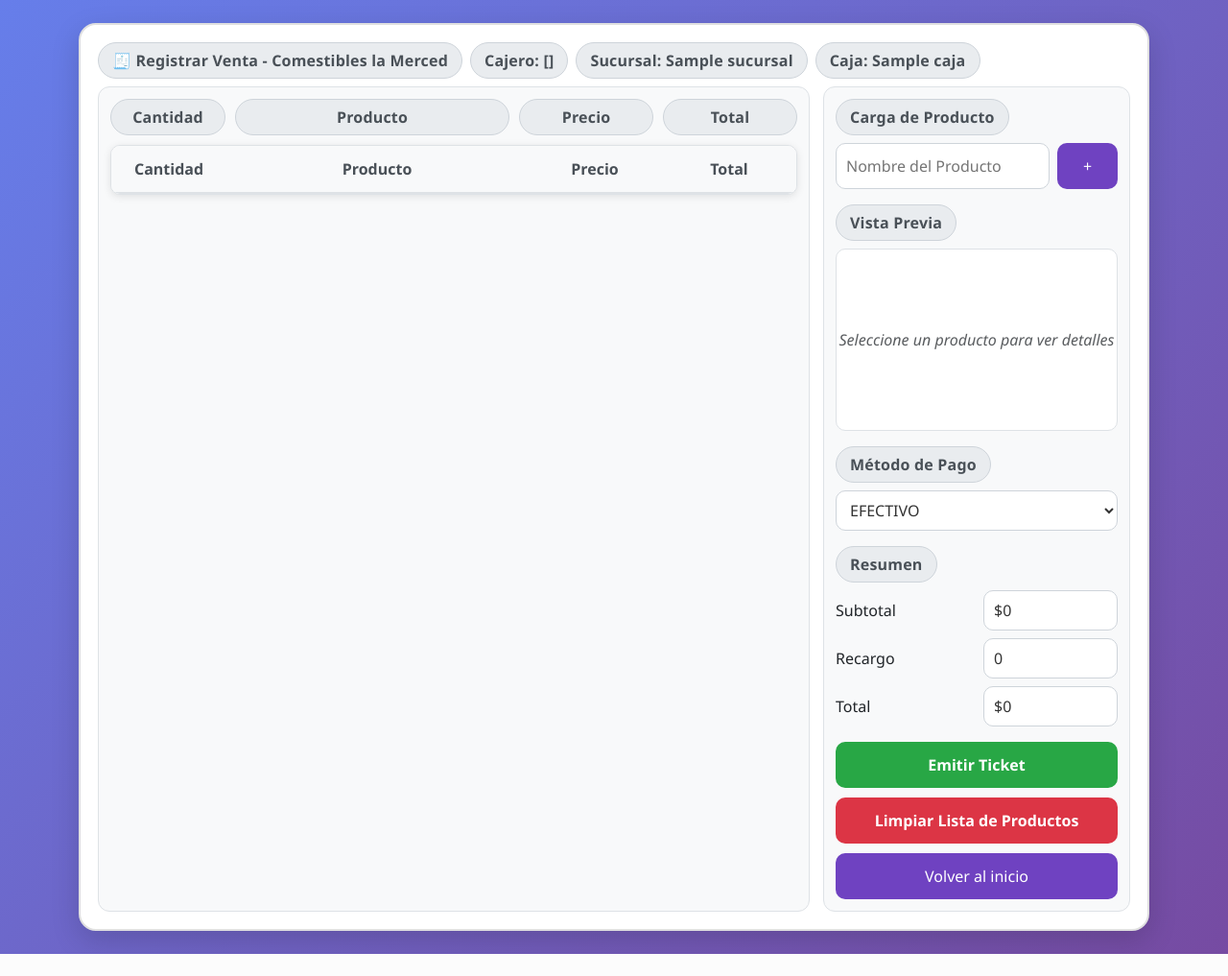
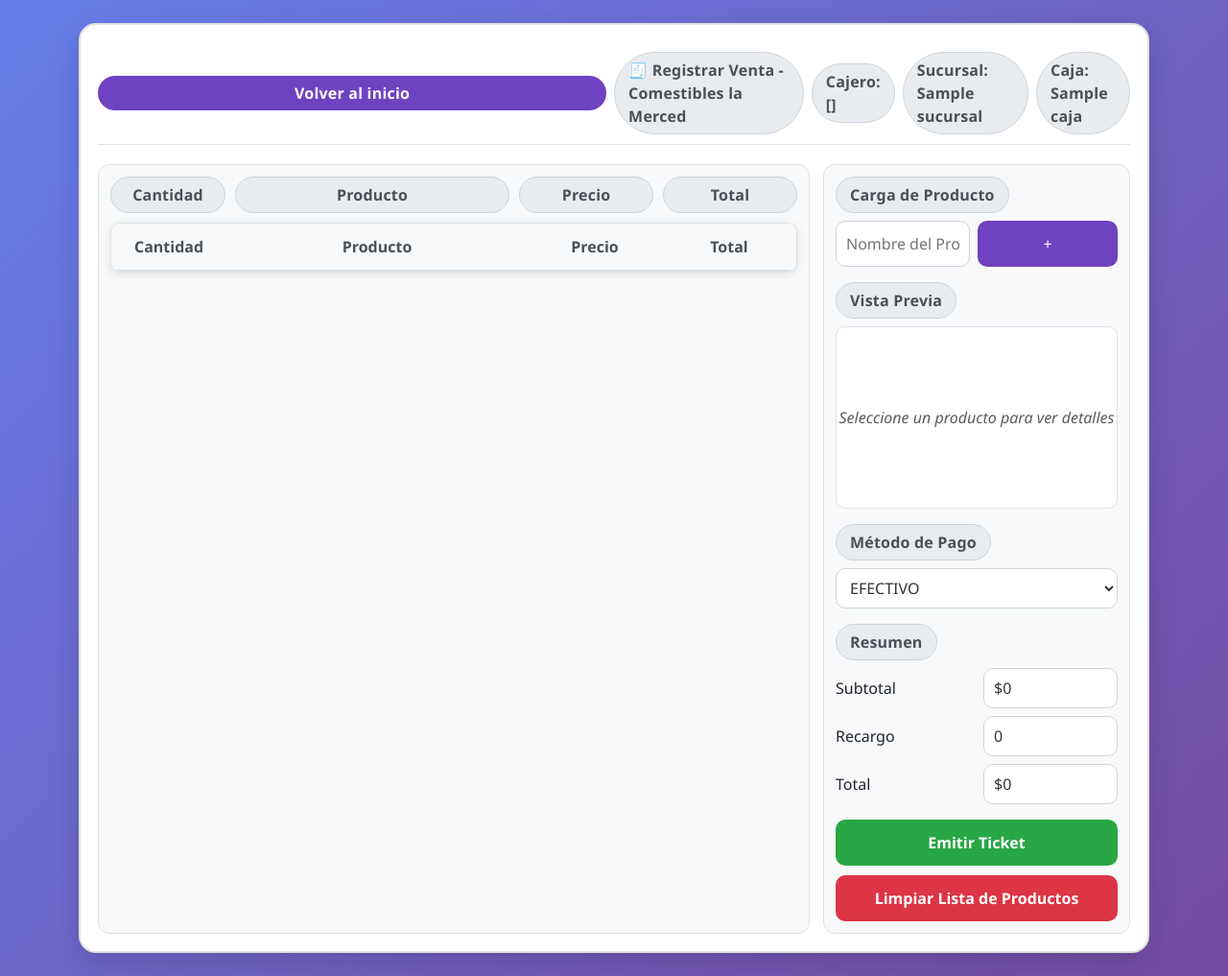
Before and after one commit to IgnacioCasula/LaMercedComestiblesSuper, a Django app: template ventas/templates/HTML/registrar_venta.html in a window 1280 px wide. Shown: the whole page at 96% size. Before the commit the page ends 994 px from the top, so only its background shows below. Run offline with Django 4.2, Linux system fonts and the light colour scheme; tables that the repository leaves empty hold one stand-in row (values such as "Sample post"); the template is opened without the code that fills it: values that come from a table or form of the project are taken from there, most other values are stand-ins (such as "Sample title", 1, 10 or a date in 2020); lists and menus that the app fills with data are empty; some libraries are stand-ins or nearby versions.

Commit message:
Cambios en ventas

```diff
--- a/ventas/static/CSS/ventas.css
+++ b/ventas/static/CSS/ventas.css
@@ -39,6 +39,28 @@ body {
 }
 
 
+/* ===== BOTÓN VOLVER AL INICIO REPOSICIONADO ===== */
+.btn-purple.pill {
+    background:#6f42c1;
+    color:#fff;
+    border:none;
+    border-radius:999px;
+    padding:6px 14px;
+    font-weight:600;
+    letter-spacing:.2px;
+    text-decoration: none;
+    display: inline-block;
+    transition: background-color 0.2s ease;
+    white-space: nowrap;
+}
+
+.btn-purple.pill:hover{
+    background:#5a2dac;
+    color:#fff;
+    transform: translateY(-1px);
+    box-shadow: 0 4px 8px rgba(0,0,0,0.15);
+}
+
 .btn-purple{
     background:#6f42c1;
     color:#fff;
@@ -48,7 +70,7 @@ body {
     display: inline-block;
     text-align: center;
     padding: 12px 18px;
-    width: 25%;
+    width: 100%;
     box-sizing: border-box;
 }
 .btn-purple:hover{
@@ -415,3 +474,35 @@ datalist option {
 datalist option:hover {
     background: #f8f9fa;
 }
+
+/* ===== ESTILOS NUEVOS AGREGADOS ===== */
+
+/* Estilos para filas interactivas - MEJORADO */
+#tablaBody tr {
+    cursor: pointer;
+    transition: all 0.3s ease;
+    position: relative;
+}
+
+#tablaBody tr:hover {
+    background-color: #e3f2fd !important;
+    z-index: 1;
+}
+
+/* Efecto de selección activa */
+#tablaBody tr.active-row td {
+    background: #d1ecf1 !important;
+    border-left: 3px solid #17a2b8;
+}
+
+/* Transición suave para todos los elementos interactivos */
+* {
+    transition: color 0.2s ease, background-color 0.2s ease, border-color 0.2s ease;
+}
+
+/* Mejora visual para el contenedor principal */
+.d-flex.align-items-center.gap-2.mb-2 {
+    padding: 10px 0;
+    border-bottom: 1px solid var(--line);
+    margin-bottom: 20px !important;
+}
--- a/ventas/static/JS/ventas.js
+++ b/ventas/static/JS/ventas.js
@@ -1,12 +1,10 @@
 class GestorVenta {
     constructor() {
         // ✅ USAR PRODUCTOS DE LA BASE DE DATOS (pasados desde Django)
-            // productosData viene del template como: { "1": {...}, "2": {...} }
         if (typeof productosData !== 'undefined' && productosData) {
             this.catalogo = productosData;
             console.log('✅ GestorVenta creado con', Object.keys(this.catalogo).length, 'productos desde BD');
         } else {
-                // Fallback si no hay datos (no debería pasar)
             this.catalogo = {};
             console.warn('⚠️ No se encontraron productos desde la BD. Usando catálogo vacío.');
         }
@@ -50,7 +48,6 @@
 
         resultados.forEach(([id, producto]) => {
             const option = document.createElement('option');
-                // ✅ SOLO el nombre, sin precio
             option.value = producto.nombre;
             option.setAttribute('data-id', id);
             datalist.appendChild(option);
@@ -64,28 +61,22 @@
         if (!inputValue) return;
 
         console.log('🔍 Buscando producto con input:', inputValue);
-            console.log('📦 Catálogo disponible:', Object.keys(this.catalogo).length, 'productos');
 
-            // ✅ Limpiar nombre - el datalist viene como "Nombre - $Precio"
         let nombreBuscado = inputValue;
 
-            // Si viene del datalist con formato "Nombre - $Precio"
         const matchDatalist = inputValue.match(/^(.+?)\s*-\s*\$/);
         if (matchDatalist) {
             nombreBuscado = matchDatalist[1].trim();
             console.log('📝 Nombre extraído del datalist:', nombreBuscado);
         } else if (inputValue.includes('$')) {
-                // Si solo tiene $, remover todo después del $
             nombreBuscado = inputValue.split('$')[0].trim();
             console.log('📝 Nombre limpiado (tiene $):', nombreBuscado);
         }
 
-            // Buscar producto por nombre exacto primero
         let productoEntry = Object.entries(this.catalogo).find(([id, producto]) =>
             producto.nombre.toLowerCase() === nombreBuscado.toLowerCase()
         );
 
-            // Si no se encuentra, buscar por coincidencia parcial
         if (!productoEntry) {
             console.log('⚠️ No se encontró por nombre exacto, buscando por coincidencia parcial...');
             productoEntry = Object.entries(this.catalogo).find(([id, producto]) =>
@@ -94,7 +85,6 @@
             );
         }
 
-            // También verificar si hay una opción seleccionada del datalist con data-id
         if (!productoEntry) {
             const selectedOption = document.querySelector(`#productosLista option[value="${inputValue}"]`);
             if (selectedOption) {
@@ -109,25 +99,21 @@
         if (!productoEntry) {
             console.error('❌ Producto no encontrado. Input original:', inputValue);
             console.error('❌ Nombre buscado:', nombreBuscado);
-                console.error('❌ Productos en catálogo:', Object.keys(this.catalogo).map(id => this.catalogo[id].nombre));
             alert("❌ El producto no existe o no tiene stock.");
             return;
         }
 
         const [productoId, producto] = productoEntry;
 
-            // ✅ DEBUG: Verificar que el producto tenga todas las propiedades
         console.log('🔍 Producto encontrado:', {
             id: productoId,
             nombre: producto.nombre,
             precio: producto.precio,
             codigo_barras: producto.codigo_barras,
             stock: producto.stock,
-                marca: producto.marca,
-                producto_completo: producto
+            marca: producto.marca
         });
 
-            // ✅ Validar que el producto tenga las propiedades necesarias
         if (!producto.nombre || !producto.precio) {
             console.error('❌ Producto incompleto:', producto);
             alert("❌ Error: El producto no tiene todos los datos necesarios.");
@@ -149,7 +135,7 @@
         input.value = "";
         this.calcularTotales();
 
-            // Mostrar vista previa del producto
+        // Mostrar vista previa del producto agregado
         this.mostrarVistaPrevia(productoId, producto);
     }
 
@@ -178,12 +164,21 @@
                 </div>
             </td>
             <td class="nombre">
-                    ${producto.nombre} <!-- ✅ SOLO NOMBRE, sin precio -->
+                ${producto.nombre}
                 <button class="btn-eliminar-producto" onclick="gestorVenta.eliminarProducto(this)">X</button>
             </td>
             <td class="price">$${producto.precio.toFixed(2)}</td>
             <td class="line-total">$${producto.precio.toFixed(2)}</td>
         `;
+
+        // ✅ AGREGAR EVENTOS HOVER PARA VISTA PREVIA
+        nuevaFila.addEventListener('mouseover', () => {
+            this.mostrarVistaPrevia(productoId, producto);
+        });
+
+        nuevaFila.addEventListener('click', () => {
+            this.mostrarVistaPrevia(productoId, producto);
+        });
 
         const botones = nuevaFila.querySelectorAll('.qty-btn');
         botones[0].addEventListener('click', () => this.modificarCantidad(nuevaFila, -1));
@@ -196,6 +191,7 @@
         const fila = boton.closest('tr');
         fila.remove();
         this.calcularTotales();
+        this.limpiarVistaPrevia();
     }
 
     modificarCantidad(fila, cambio) {
@@ -208,6 +204,7 @@
 
         if (cantidad < 1) {
             fila.remove();
+            this.limpiarVistaPrevia();
         } else {
             if (cantidad > producto.stock) {
                 alert("❌ No hay suficiente stock disponible.");
@@ -243,26 +240,24 @@
     cancelarTodo() {
         document.getElementById("tablaBody").innerHTML = "";
         this.calcularTotales();
+        this.limpiarVistaPrevia();
     }
 
-        // ✅ RECARGO AUTOMÁTICO POR CRÉDITO - CORREGIDO
+    // ✅ RECARGO AUTOMÁTICO POR CRÉDITO
     aplicarRecargoCredito() {
         const metodoPago = document.getElementById('metodoPago').value;
         const recargoInput = document.getElementById('recargo');
 
         if (metodoPago === 'TARJETA CREDITO') {
-                // Calcular 20% del subtotal
             const subtotal = this.obtenerSubtotal();
             const recargo = subtotal * 0.20;
             recargoInput.value = recargo.toFixed(2);
         } else {
-                // Limpiar recargo si no es crédito
             recargoInput.value = '0';
         }
         this.calcularTotales();
     }
 
-        // Función auxiliar para obtener subtotal
     obtenerSubtotal() {
         const subtotalInput = document.getElementById('subtotal');
         const subtotalText = subtotalInput.value.replace('$', '').trim();
@@ -274,25 +269,18 @@
         const vistaPrevia = document.getElementById('vistaPreviaProducto');
         if (!vistaPrevia) return;
 
-            // Validar que el producto tenga las propiedades necesarias
         if (!producto) {
             console.error('❌ Producto no definido en mostrarVistaPrevia');
-                vistaPrevia.innerHTML = `
-                    <div class="text-center text-muted">
-                        <i>Seleccione un producto para ver detalles</i>
-                    </div>
-                `;
+            this.limpiarVistaPrevia();
             return;
         }
 
-            // Obtener valores con fallbacks para evitar undefined
         const codigoBarras = producto.codigo_barras || producto.codigobarraproducto || 'N/A';
         const stock = producto.stock !== undefined ? producto.stock : 'N/A';
         const marca = producto.marca || producto.marcaproducto || 'N/A';
         const nombre = producto.nombre || producto.nombreproductos || 'Producto sin nombre';
         const precio = producto.precio || producto.precioproducto || 0;
 
-            // Ruta de la imagen (basada en código de barras)
         const rutaImagen = codigoBarras !== 'N/A' ? `/static/productos/img/${codigoBarras}.jpg` : '';
 
         vistaPrevia.innerHTML = `
@@ -316,6 +304,18 @@
                 </div>
             </div>
         `;
+    }
+
+    // ✅ NUEVA FUNCIÓN: LIMPIAR VISTA PREVIA
+    limpiarVistaPrevia() {
+        const vistaPrevia = document.getElementById('vistaPreviaProducto');
+        if (vistaPrevia) {
+            vistaPrevia.innerHTML = `
+                <div class="text-center text-muted">
+                    <i>Seleccione un producto para ver detalles</i>
+                </div>
+            `;
+        }
     }
 
     async procesarVenta() {
@@ -356,25 +356,21 @@
             const result = await response.json();
 
             if (result.success) {
-                    // ✅ GUARDAR DATOS DE LA VENTA ANTES DE LIMPIAR
                 const datosVenta = this.obtenerDatosVenta(filas, recargo, metodo_pago);
 
                 alert(`✅ Venta registrada exitosamente\nN° Venta: ${result.venta_id}\nTotal: $${result.total.toFixed(2)}`);
 
-                    // Actualizar número de venta en el ticket
                 const numeroVentaElement = document.getElementById('numeroVenta');
                 if (numeroVentaElement) {
                     numeroVentaElement.textContent = result.venta_id.toString().padStart(4, '0');
                 }
 
-                    // Actualizar ticket con los datos guardados
                 this.actualizarTicketConDatos(datosVenta, result);
 
-                    // Limpiar después de actualizar el ticket
+                // ✅ LIMPIAR VISTA PREVIA DESPUÉS DE VENTA EXITOSA
                 this.cancelarTodo();
                 document.getElementById('recargo').value = '0';
 
-                    // ✅ GENERAR PDF AUTOMÁTICAMENTE (con un pequeño delay para asegurar renderizado)
                 setTimeout(() => {
                     this.generarPDF(result);
                 }, 200);
@@ -387,7 +383,6 @@
         }
     }
 
-        // ✅ OBTENER DATOS DE LA VENTA ANTES DE LIMPIAR
     obtenerDatosVenta(filas, recargo, metodo_pago) {
         const items = [];
         let subtotal = 0;
@@ -400,7 +395,6 @@
                     return;
                 }
 
-                    // Obtener cantidad
                 const qtyElement = fila.querySelector('.qty-value');
                 if (!qtyElement) {
                     console.error('❌ No se encontró .qty-value en la fila');
@@ -408,19 +402,17 @@
                 }
                 const cantidad = parseInt(qtyElement.textContent) || 0;
 
-                    // Obtener nombre (el td.nombre contiene el texto, pero puede tener botones)
                 const nombreElement = fila.querySelector('.nombre');
                 if (!nombreElement) {
                     console.error('❌ No se encontró .nombre en la fila');
                     return;
                 }
-                    // Obtener solo el texto, excluyendo botones
+
                 const productoNombre = nombreElement.cloneNode(true);
                 const botones = productoNombre.querySelectorAll('button');
                 botones.forEach(btn => btn.remove());
                 const nombreTexto = productoNombre.textContent.trim();
 
-                    // Obtener precio (la clase es "price", no "precio")
                 const priceElement = fila.querySelector('.price');
                 if (!priceElement) {
                     console.error('❌ No se encontró .price en la fila');
@@ -453,7 +445,6 @@
         };
     }
 
-        // ✅ ACTUALIZAR TICKET CON DATOS GUARDADOS
     actualizarTicketConDatos(datosVenta, resultadoVenta) {
         const ticketItems = document.getElementById("ticketItems");
         if (!ticketItems) {
@@ -463,7 +454,6 @@
 
         ticketItems.innerHTML = "";
 
-            // Agregar cada item al ticket
         datosVenta.items.forEach(item => {
             const itemDiv = document.createElement("div");
             itemDiv.className = "receipt-line";
@@ -475,7 +465,6 @@
             ticketItems.appendChild(itemDiv);
         });
 
-            // Actualizar totales (verificar que los elementos existan)
         const subtotalTicket = document.getElementById("subtotalTicket");
         const recargoTicket = document.getElementById("recargoTicket");
         const totalTicket = document.getElementById("totalTicket");
@@ -494,7 +483,6 @@
             metodoPagoTicket.textContent = datosVenta.metodo_pago;
         }
 
-            // Actualizar fecha si está disponible
         if (resultadoVenta.fecha) {
             const fechaElement = document.getElementById('fechaTicket');
             if (fechaElement) {
@@ -503,35 +491,28 @@
         }
     }
 
-        // ✅ FUNCIÓN GENERAR PDF AUTOMÁTICO
     generarPDF(resultadoVenta) {
         console.log('📄 Generando PDF...');
 
-            // Verificar que las librerías estén cargadas
         if (typeof window.jspdf === 'undefined' || typeof window.html2canvas === 'undefined') {
             console.error('❌ Librerías PDF no disponibles');
-                console.log('jspdf disponible:', typeof window.jspdf !== 'undefined');
-                console.log('html2canvas disponible:', typeof window.html2canvas !== 'undefined');
             return;
         }
 
         const { jsPDF } = window.jspdf;
 
-            // Asegurar que el modal del ticket esté visible y tenga los datos
         const ticketElement = document.getElementById('ticketModal');
         if (!ticketElement) {
             console.error('❌ No se encontró el elemento ticketModal');
             return;
         }
 
-            // Verificar que el ticket tenga contenido
         const ticketItems = document.getElementById('ticketItems');
         if (!ticketItems || ticketItems.children.length === 0) {
-                console.error('❌ El ticket no tiene items. Asegúrate de actualizar el ticket antes de generar el PDF.');
+            console.error('❌ El ticket no tiene items.');
             return;
         }
 
-            // Guardar estado original del modal
         const originalDisplay = ticketElement.style.display;
         const originalVisibility = ticketElement.style.visibility;
         const originalPosition = ticketElement.style.position;
@@ -539,15 +520,13 @@
         const originalTop = ticketElement.style.top;
         const originalZIndex = ticketElement.style.zIndex;
 
-            // Asegurar que el modal esté visible y posicionado correctamente para html2canvas
         ticketElement.style.display = 'block';
         ticketElement.style.visibility = 'visible';
         ticketElement.style.position = 'absolute';
-            ticketElement.style.left = '-9999px'; // Mover fuera de la vista pero visible para html2canvas
+        ticketElement.style.left = '-9999px';
         ticketElement.style.top = '0';
         ticketElement.style.zIndex = '9999';
 
-            // Esperar un momento para que se renderice completamente
         setTimeout(() => {
             this.generarPDFDesdeModal(resultadoVenta, jsPDF, ticketElement, {
                 display: originalDisplay,
@@ -570,7 +549,6 @@
             removeContainer: false,
             imageTimeout: 15000,
             onclone: (clonedDoc) => {
-                    // Asegurar que el clon también esté visible
                 const clonedElement = clonedDoc.getElementById('ticketModal');
                 if (clonedElement) {
                     clonedElement.style.display = 'block';
@@ -579,14 +557,12 @@
             }
         }).then(canvas => {
             try {
-                    // Verificar que el canvas sea válido
                 if (!canvas || canvas.width === 0 || canvas.height === 0) {
                     throw new Error('Canvas inválido o vacío');
                 }
 
                 const imgData = canvas.toDataURL('image/png', 1.0);
 
-                    // Verificar que la imagen sea válida
                 if (!imgData || imgData === 'data:,') {
                     throw new Error('No se pudo generar la imagen del canvas');
                 }
@@ -608,7 +584,6 @@
                     heightLeft -= pageHeight;
                 }
 
-                    // Descargar automáticamente
                 pdf.save(`ticket_venta_${resultadoVenta.venta_id}.pdf`);
 
                 console.log('✅ PDF generado y descargado automáticamente');
@@ -616,7 +591,6 @@
                 console.error('❌ Error al procesar el canvas:', error);
                 throw error;
             } finally {
-                    // Restaurar estilos originales del modal
                 ticketElement.style.display = originalStyles.display || 'none';
                 ticketElement.style.visibility = originalStyles.visibility || '';
                 ticketElement.style.position = originalStyles.position || '';
@@ -626,9 +600,7 @@
             }
         }).catch(error => {
             console.error('❌ Error al generar PDF:', error);
-                console.error('Detalles del error:', error.message, error.stack);
 
-                // Restaurar estilos originales del modal
             ticketElement.style.display = originalStyles.display || 'none';
             ticketElement.style.visibility = originalStyles.visibility || '';
             ticketElement.style.position = originalStyles.position || '';
@@ -636,16 +608,14 @@
             ticketElement.style.top = originalStyles.top || '';
             ticketElement.style.zIndex = originalStyles.zIndex || '';
 
-                alert('❌ Error al generar el PDF: ' + error.message + '\nVer consola para más detalles.');
+            alert('❌ Error al generar el PDF: ' + error.message);
         });
     }
 
     emitirTicket() {
-
         const gestorTicket = new GestorTicket();
         const mostrarTicket = () => gestorTicket.mostrarTicket();
         mostrarTicket();
-
     }
 }
 
--- a/ventas/templates/HTML/registrar_venta.html
+++ b/ventas/templates/HTML/registrar_venta.html
@@ -14,6 +14,8 @@
 <div id="ventas" class="container py-4">
   <div class="frame">
     <div class="d-flex align-items-center gap-2 mb-2">
+      <!-- BOTÓN VOLVER AL INICIO REPOSICIONADO -->
+      <a href="{% url 'inicio' %}" class="pill btn-purple text-decoration-none text-center">Volver al inicio</a>
       <span class="pill">🧾 Registrar Venta - Comestibles la Merced</span>
       <span class="pill">Cajero: {{ usuario_nombre }}</span>
       <span class="pill">Sucursal: {{ sucursal.nombresucursal }}</span>
@@ -83,7 +85,6 @@
         <div class="actions mt-3">
           <button class="btn-green w-100" id="btnEmitirTicket">Emitir Ticket</button>
           <button class="btn-red w-100" id="btnCancelarTodo">Limpiar Lista de Productos</button>
-          <a href="{% url 'inicio' %}" class="btn-purple w-100 text-center">Volver al inicio</a>
         </div>
       </aside>
     </div>
```
Also changed, not shown: other parts of ventas/static/CSS/ventas.css (+40 -3 lines). Lines whose indentation alone changed are shown as unchanged.
